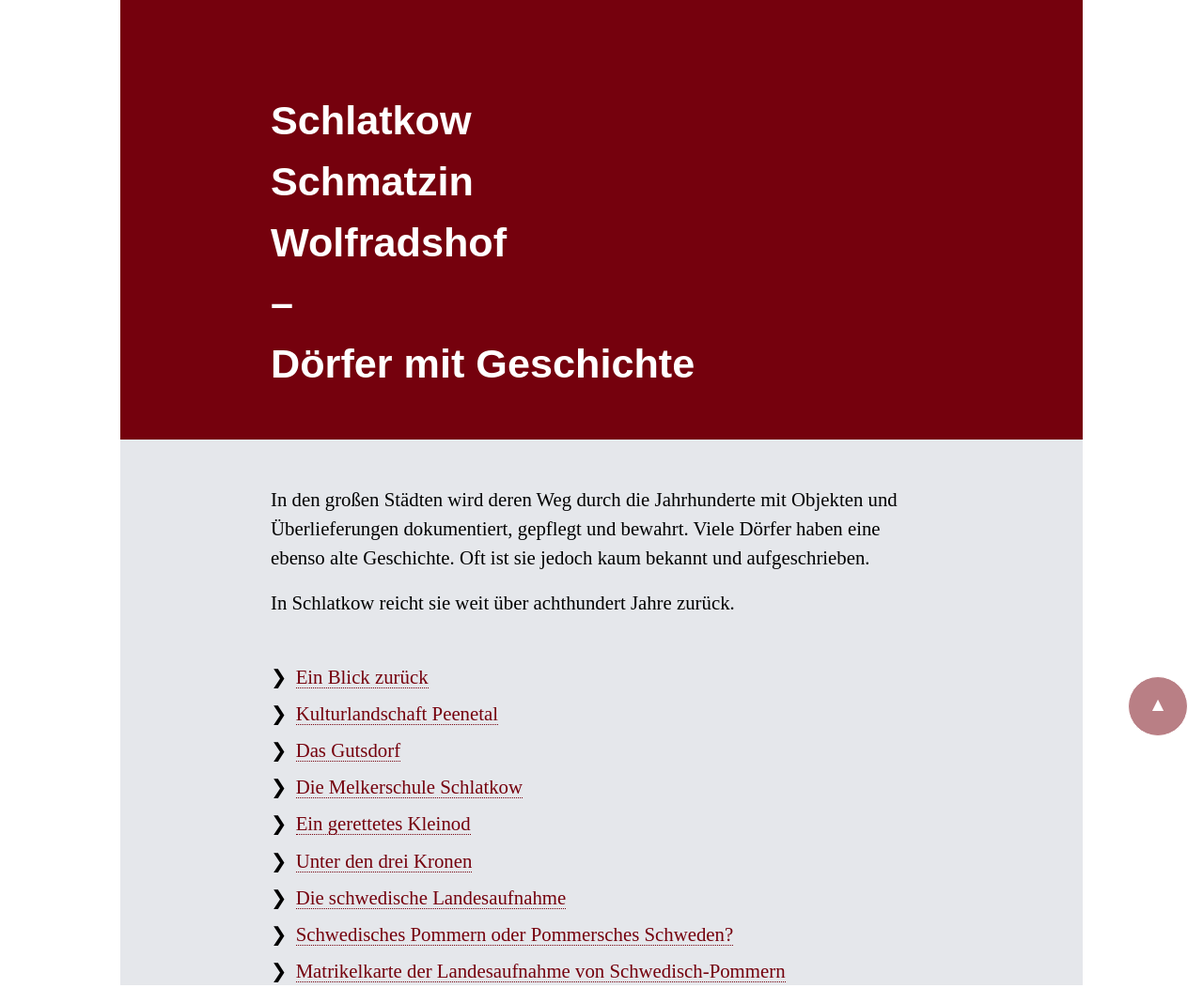
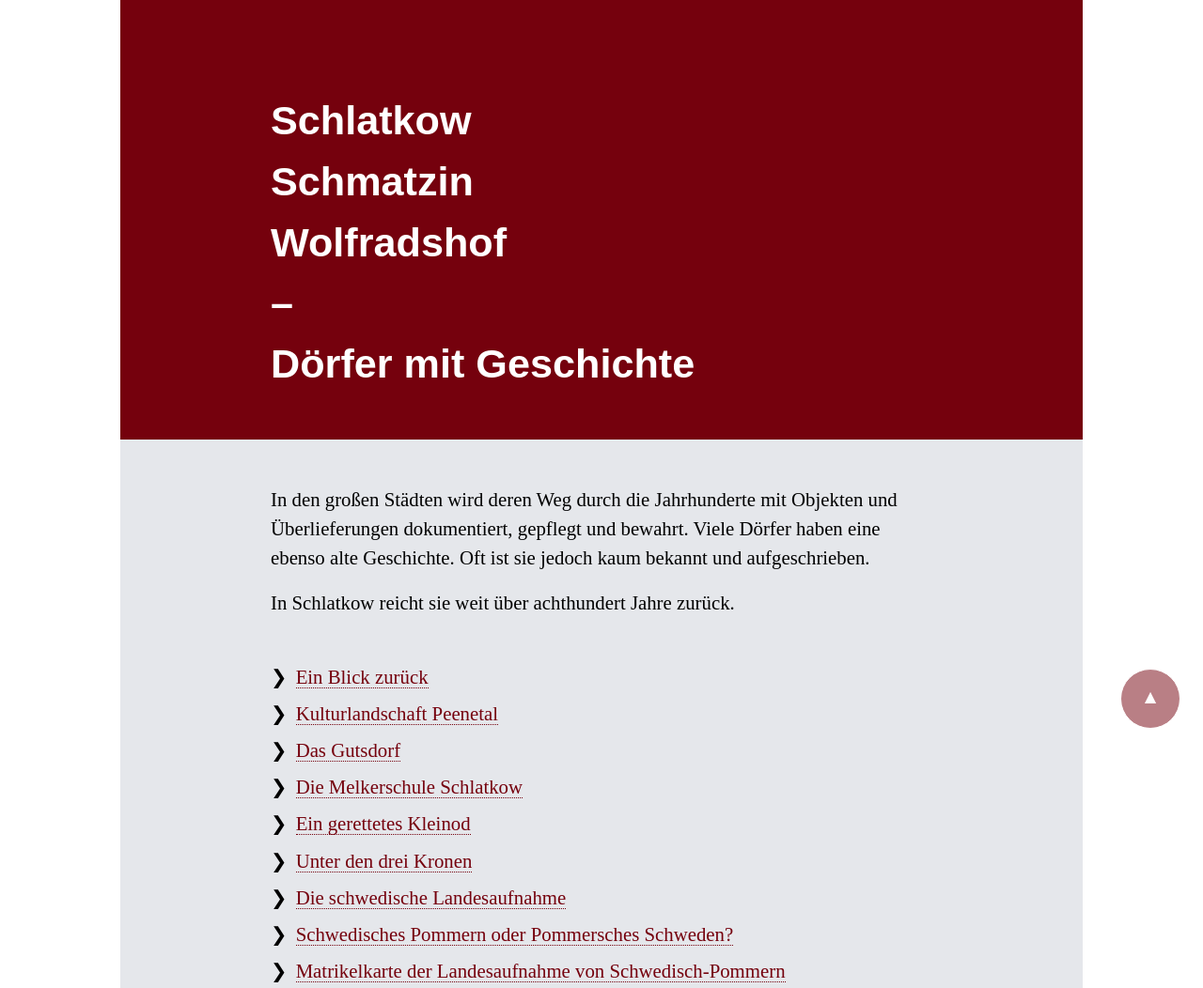
Before and after one commit to GemeindeSchamtzin/doerfer-mit-geschichte, a website: page index.html in a window 1280 px wide. Shown: the top 1052 px of the page at 94% size. Drawn offline with nearby package versions, Linux system fonts and the light colour scheme.

Commit message:
Fix a space. Adjust totop button.

```diff
--- a/index.html
+++ b/index.html
@@ -16,11 +16,14 @@
       @apply text-m;
     }
     header {
-      @apply max-w-screen-lg mx-auto mb-20;
+      @apply max-w-screen-lg mx-auto mb-20 pb-12;
       @apply bg-gray-200;
     }
     a {
-      @apply text-primary border-dotted border-b border-primary hover:text-black;
+      @apply text-primary border-dotted border-b border-primary;
+    }
+    nav a {
+      @apply hover:text-black;
     }
     h1 {
       @apply max-w-screen-lg m-auto mb-12;
@@ -594,8 +597,8 @@
     </div>
   </footer>
 
-  <div id="nachoben" class="fixed bottom-4 right-4"> <a
-      class="block h-16 w-16 bg-primary border border-white border-solid rounded-full text-m text-white font-bold text-center leading-tight pt-4 opacity-50 hover:opacity-100"
+  <div id="nachoben" class="fixed bottom-6 right-6"> <a
+      class="block h-16 w-16 bg-primary border border-white border-solid rounded-full text-m text-white hover:text-white font-bold text-center leading-tight pt-4 opacity-50 hover:opacity-100"
       title="zum Seitenanfang" href="#header">▲</a>
   </div>
 </body>
```
